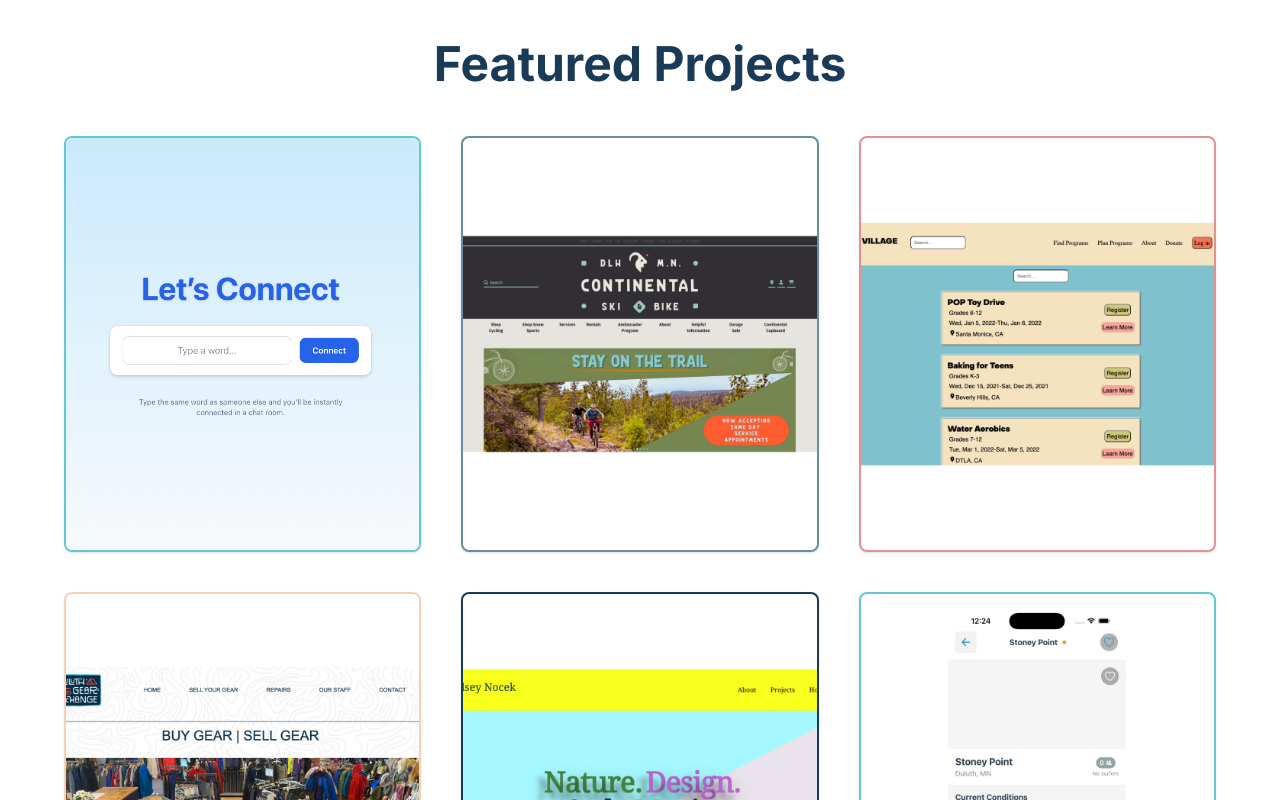
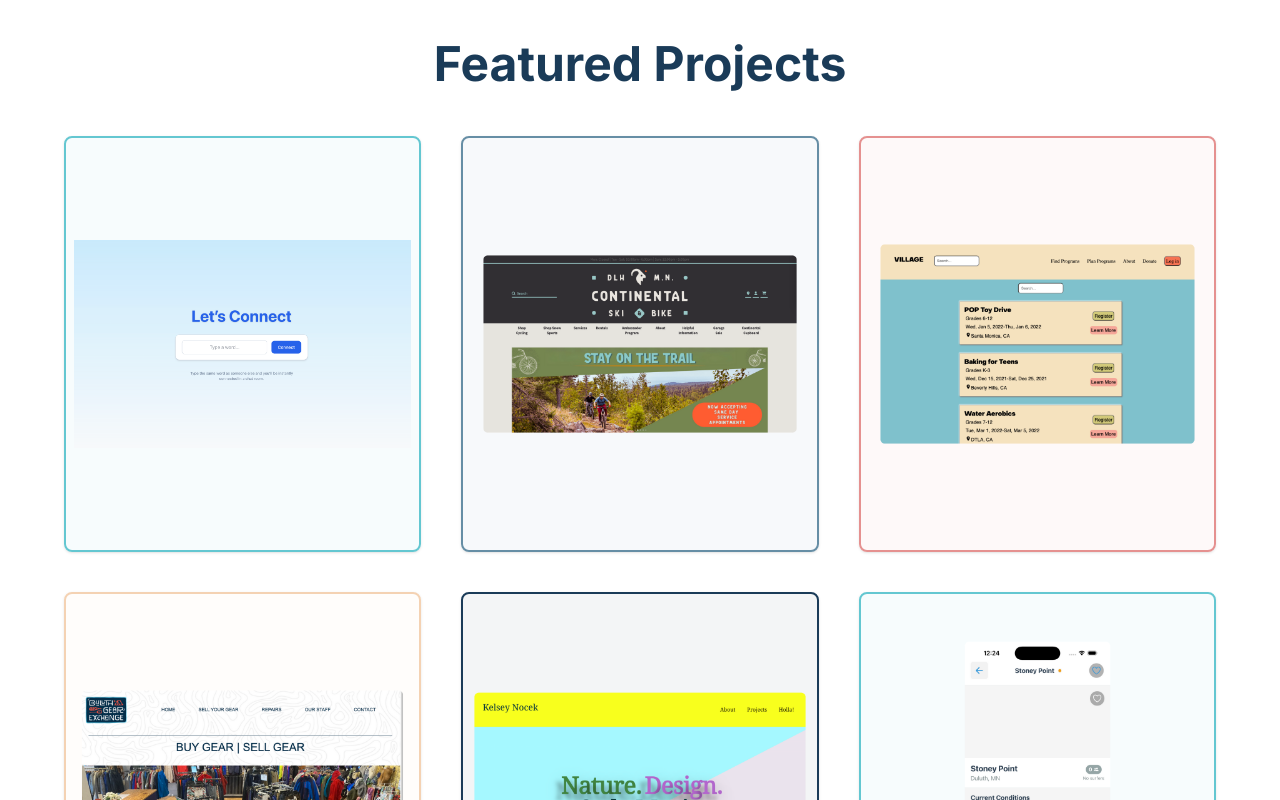
Before and after one commit to kelseyn12/NextPortfolio, a Next.js app: page / in a window 1280 px wide. Shown: the part 920-1720 px from the top of the page. Built offline with nearby package versions, Linux system fonts and the light colour scheme.

Commit message:
fixed the project cards with color

```diff
--- a/src/components/Projects.tsx
+++ b/src/components/Projects.tsx
@@ -83,14 +83,19 @@ export default function Projects() {
             return (
               <div
                 key={project.title}
-                className={`group relative h-[26rem] w-full overflow-hidden rounded-lg border-2 shadow-sm transition hover:shadow-xl ${accent === 'teal' ? 'border-teal' : ''} ${accent === 'steel' ? 'border-steel' : ''} ${accent === 'coral' ? 'border-coral' : ''} ${accent === 'cream' ? 'border-cream' : ''} ${accent === 'navy' ? 'border-navy' : ''} `}
+                className={`group relative h-[26rem] w-full overflow-hidden rounded-lg border-2 shadow-sm transition hover:shadow-xl
+    ${accent === 'teal' ? 'border-teal bg-teal/5' : ''}
+    ${accent === 'steel' ? 'border-steel bg-steel/5' : ''}
+    ${accent === 'coral' ? 'border-coral bg-coral/5' : ''}
+    ${accent === 'cream' ? 'border-cream bg-cream/5' : ''}
+    ${accent === 'navy' ? 'border-navy bg-navy/5' : ''}`}
               >
-                {/* Project Image */}
                 <Image
                   src={project.image}
                   alt={project.title}
                   fill
-                  className="object-cover transition-transform duration-500 group-hover:scale-105"
+                  className="object-contain object-center p-2 transition-opacity duration-300 group-hover:opacity-90"
+                  sizes="(min-width:1024px) 33vw, (min-width:768px) 50vw, 100vw"
                 />
 
                 {/* Overlay */}
```
